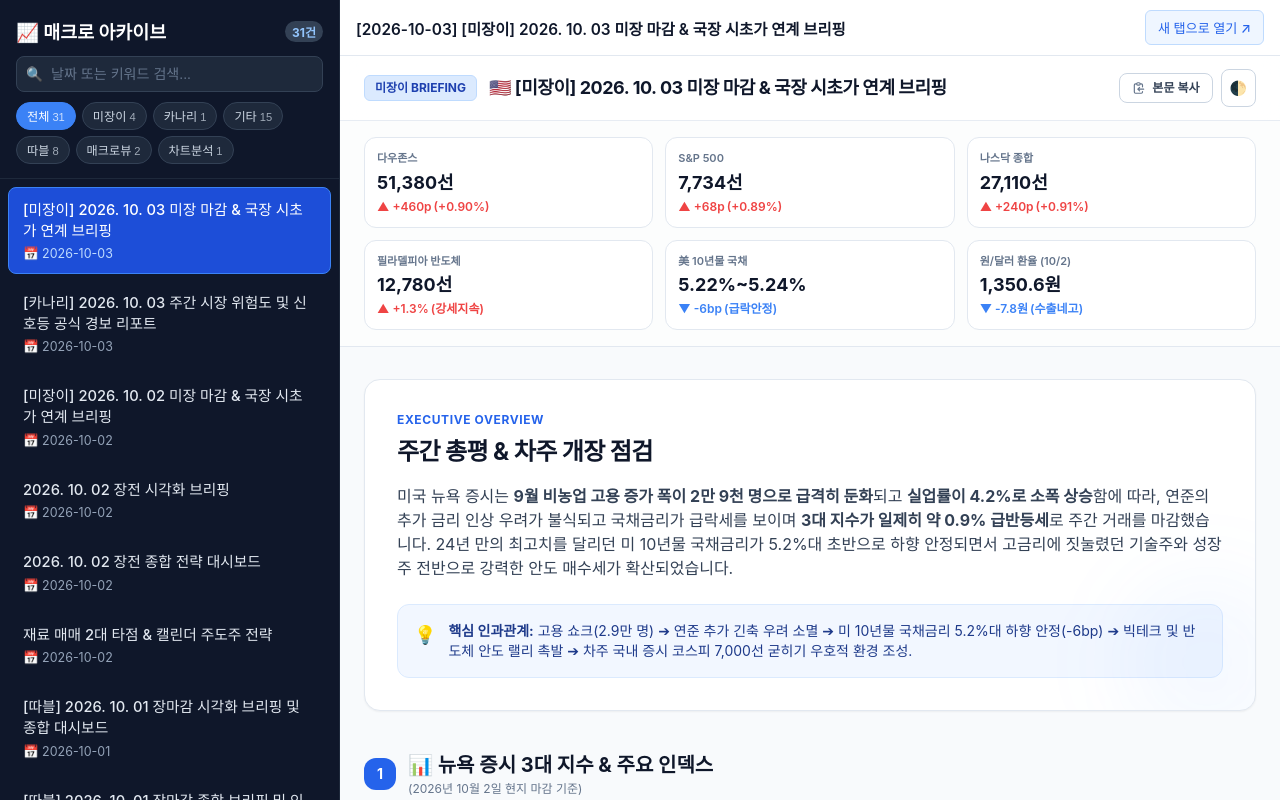
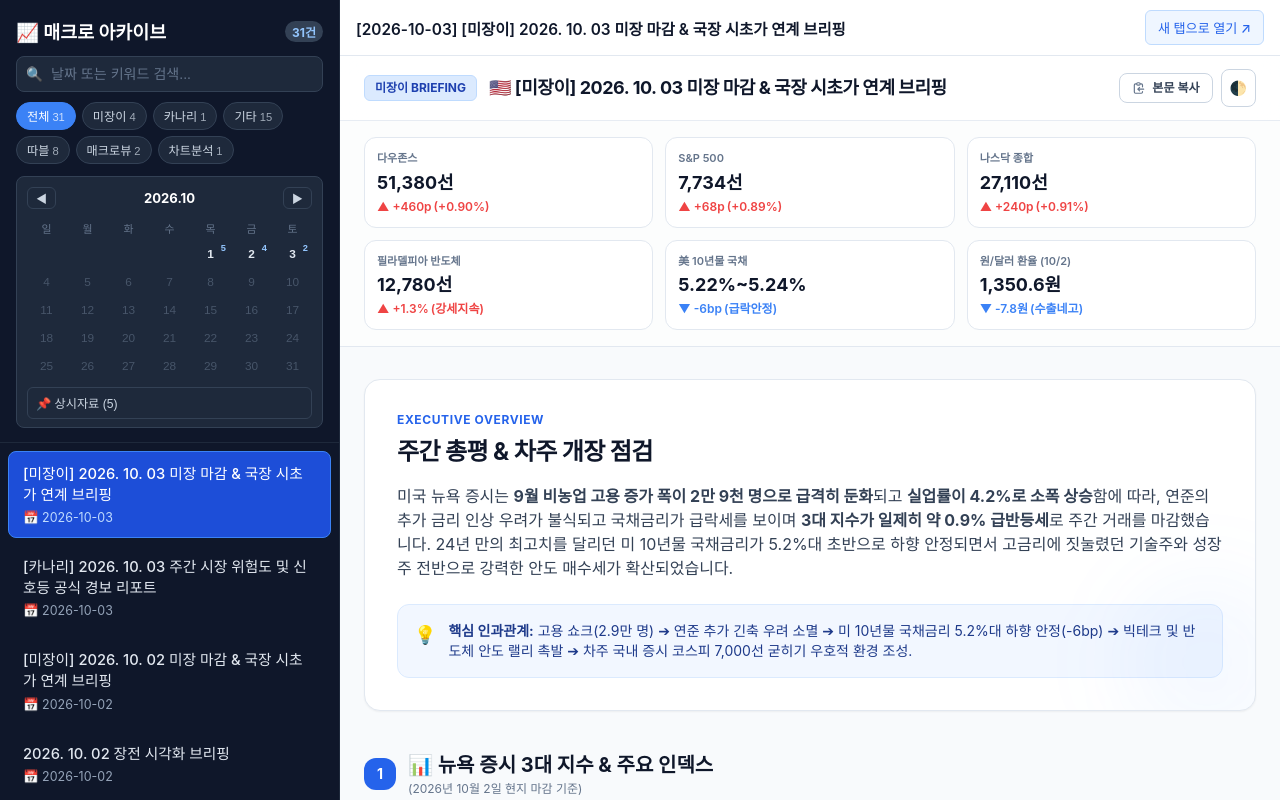
Before and after one commit to sszzbyun/macro-viewer, a website: page public/index.html in a window 1280 px wide. Drawn offline with nearby package versions, Linux system fonts and the light colour scheme; a web font is replaced by a local one.

Commit message:
feat: 사이드바 미니 달력 날짜 필터 + 상시자료 행

```diff
--- a/public/index.html
+++ b/public/index.html
@@ -110,6 +110,96 @@
       font-size: 0.7rem;
       opacity: 0.75;
       margin-left: 3px;
+    }
+
+    /* 미니 달력 */
+    .cal-wrap {
+      margin-top: 12px;
+      padding: 10px 10px 8px;
+      background: #1e293b;
+      border: 1px solid #334155;
+      border-radius: 8px;
+    }
+    .cal-header {
+      display: flex;
+      align-items: center;
+      justify-content: space-between;
+      margin-bottom: 8px;
+    }
+    .cal-title {
+      font-size: 0.82rem;
+      font-weight: 700;
+      color: #fff;
+    }
+    .cal-nav {
+      background: transparent;
+      border: 1px solid #334155;
+      border-radius: 6px;
+      color: #cbd5e1;
+      font-size: 0.7rem;
+      padding: 2px 8px;
+      cursor: pointer;
+    }
+    .cal-nav:hover { border-color: var(--primary); color: #fff; }
+    .cal-grid {
+      display: grid;
+      grid-template-columns: repeat(7, 1fr);
+      gap: 2px;
+      text-align: center;
+    }
+    .cal-dow {
+      font-size: 0.68rem;
+      color: #64748b;
+      padding: 3px 0;
+    }
+    .cal-day {
+      font-size: 0.74rem;
+      padding: 5px 0;
+      border-radius: 6px;
+      border: 1px solid transparent;
+      background: transparent;
+      color: #475569;
+      cursor: default;
+      position: relative;
+    }
+    .cal-day.has {
+      color: #e2e8f0;
+      cursor: pointer;
+      font-weight: 600;
+    }
+    .cal-day.has:hover { background: #334155; }
+    .cal-day.has::after {
+      content: attr(data-count);
+      position: absolute;
+      top: 1px;
+      right: 3px;
+      font-size: 0.58rem;
+      color: #93c5fd;
+      font-weight: 700;
+    }
+    .cal-day.selected {
+      background: var(--primary);
+      border-color: var(--primary);
+      color: #fff;
+    }
+    .cal-day.selected.has::after { color: #dbeafe; }
+    .cal-nodate {
+      width: 100%;
+      margin-top: 8px;
+      font-size: 0.76rem;
+      padding: 6px 8px;
+      border-radius: 6px;
+      border: 1px solid #334155;
+      background: transparent;
+      color: #cbd5e1;
+      cursor: pointer;
+      text-align: left;
+    }
+    .cal-nodate:hover { border-color: var(--primary); color: #fff; }
+    .cal-nodate.selected {
+      background: var(--primary);
+      border-color: var(--primary);
+      color: #fff;
     }
 
     .report-list {
@@ -286,6 +376,15 @@
         <input type="text" id="searchInput" placeholder="날짜 또는 키워드 검색..." oninput="handleSearch()">
       </div>
       <div id="seriesChips" class="chip-row"></div>
+      <div class="cal-wrap">
+        <div class="cal-header">
+          <button id="calPrev" class="cal-nav" type="button" title="이전 달">◀</button>
+          <span id="calTitle" class="cal-title"></span>
+          <button id="calNext" class="cal-nav" type="button" title="다음 달">▶</button>
+        </div>
+        <div id="calGrid" class="cal-grid"></div>
+        <button id="nodateRow" class="cal-nodate" type="button"></button>
+      </div>
     </div>
     <ul id="reportList" class="report-list"></ul>
   </aside>
@@ -312,6 +411,8 @@
     let allReports = [];
     let currentActiveIdx = -1;
     let activeSeries = '전체';
+    let activeDate = ''; // ''=전체, '__nodate__'=상시자료, 'YYYY-MM-DD'=특정일
+    let calYear = 0, calMonth = 0; // 표시 중인 달 (0-based month)
 
     function getSeriesOf(r) {
       if (r && r.series) return r.series;
@@ -346,14 +447,91 @@
       });
     }
 
+    function countByDate() {
+      const m = {};
+      allReports.forEach(r => {
+        if (r.date) m[r.date] = (m[r.date] || 0) + 1;
+      });
+      return m;
+    }
+
+    function renderCalendar() {
+      const counts = countByDate();
+      const nodateCount = allReports.filter(r => !r.date).length;
+      document.getElementById('calTitle').innerText = `${calYear}.${String(calMonth + 1).padStart(2, '0')}`;
+
+      const grid = document.getElementById('calGrid');
+      grid.innerHTML = '';
+      ['일', '월', '화', '수', '목', '금', '토'].forEach(d => {
+        const el = document.createElement('div');
+        el.className = 'cal-dow';
+        el.innerText = d;
+        grid.appendChild(el);
+      });
+
+      const firstDow = new Date(calYear, calMonth, 1).getDay();
+      const lastDay = new Date(calYear, calMonth + 1, 0).getDate();
+      for (let i = 0; i < firstDow; i++) {
+        grid.appendChild(document.createElement('div'));
+      }
+      for (let d = 1; d <= lastDay; d++) {
+        const key = `${calYear}-${String(calMonth + 1).padStart(2, '0')}-${String(d).padStart(2, '0')}`;
+        const c = counts[key] || 0;
+        const btn = document.createElement('button');
+        btn.type = 'button';
+        btn.className = 'cal-day' + (c ? ' has' : '') + (activeDate === key ? ' selected' : '');
+        btn.innerText = d;
+        if (c) {
+          btn.setAttribute('data-count', c);
+          btn.title = `${key} (${c}건)`;
+          btn.onclick = () => {
+            activeDate = (activeDate === key) ? '' : key;
+            renderCalendar();
+            renderList(getFilteredList());
+          };
+        } else {
+          btn.disabled = true;
+        }
+        grid.appendChild(btn);
+      }
+
+      const nd = document.getElementById('nodateRow');
+      nd.className = 'cal-nodate' + (activeDate === '__nodate__' ? ' selected' : '');
+      nd.innerText = `📌 상시자료 (${nodateCount})`;
+      nd.onclick = () => {
+        activeDate = (activeDate === '__nodate__') ? '' : '__nodate__';
+        renderCalendar();
+        renderList(getFilteredList());
+      };
+    }
+
     async function init() {
       try {
         const res = await fetch('reports.json?v=' + Date.now(), { cache: 'no-store' });
         if (!res.ok) throw new Error("reports.json 파일을 찾을 수 없습니다.");
         allReports = await res.json();
 
+        // 달력 초기 월 = 가장 최신 리포트의 달
+        const dated = allReports.filter(r => r.date);
+        if (dated.length) {
+          const [y, m] = dated[0].date.split('-').map(Number);
+          calYear = y; calMonth = m - 1;
+        } else {
+          const now = new Date();
+          calYear = now.getFullYear(); calMonth = now.getMonth();
+        }
+
         document.getElementById('reportBadge').innerText = `${allReports.length}건`;
+        document.getElementById('calPrev').onclick = () => {
+          calMonth--; if (calMonth < 0) { calMonth = 11; calYear--; }
+          renderCalendar();
+        };
+        document.getElementById('calNext').onclick = () => {
+          calMonth++; if (calMonth > 11) { calMonth = 0; calYear++; }
+          renderCalendar();
+        };
         renderChips();
+        renderCalendar();
         renderList(allReports);
 
         if (allReports.length > 0) {
@@ -421,6 +599,11 @@
       const query = document.getElementById('searchInput').value.trim().toLowerCase();
       return allReports.filter(r => {
         if (activeSeries !== '전체' && getSeriesOf(r) !== activeSeries) return false;
+        if (activeDate === '__nodate__') {
+          if (r.date) return false;
+        } else if (activeDate) {
+          if (r.date !== activeDate) return false;
+        }
         if (!query) return true;
         return r.title.toLowerCase().includes(query) ||
           (r.date || '').toLowerCase().includes(query) ||
```
